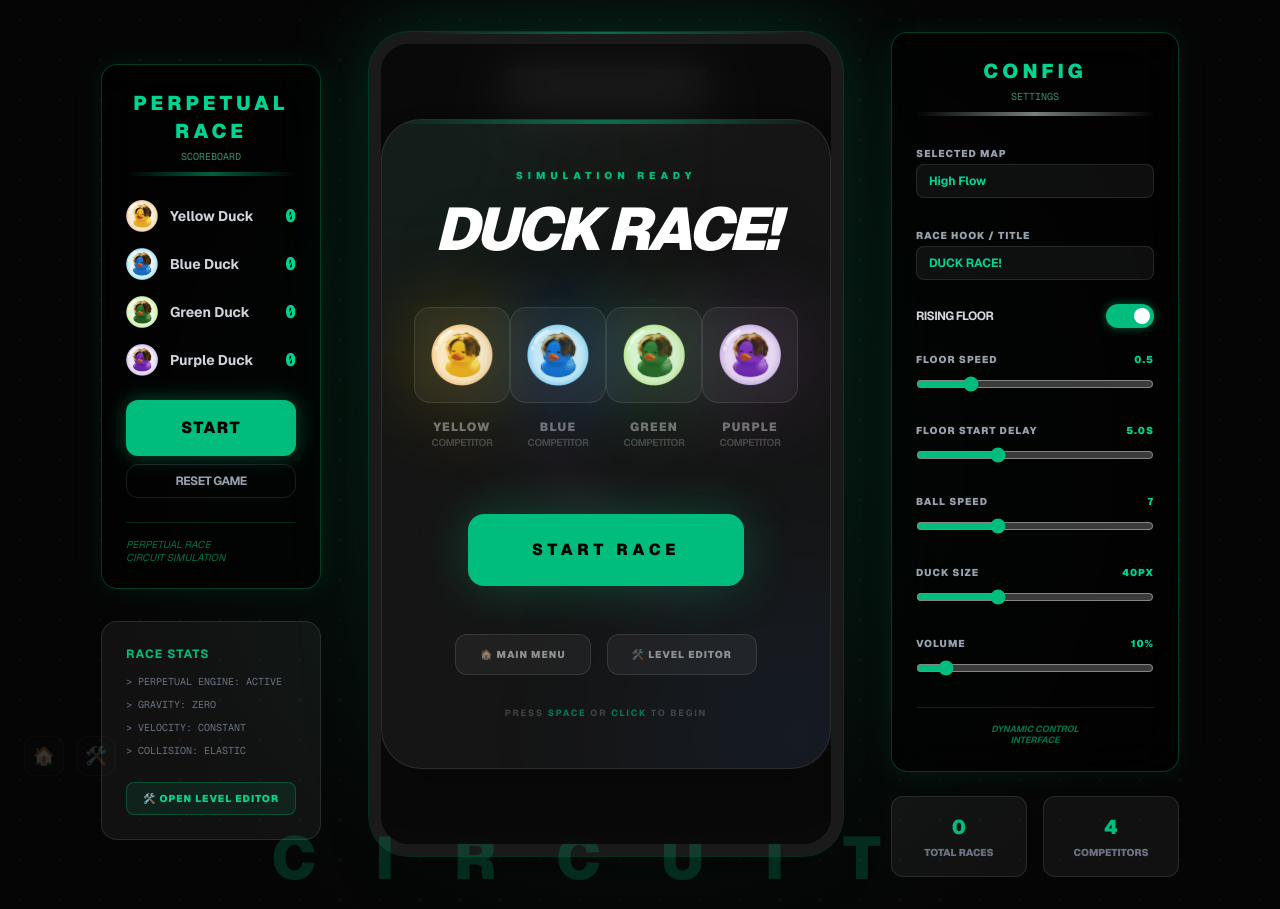
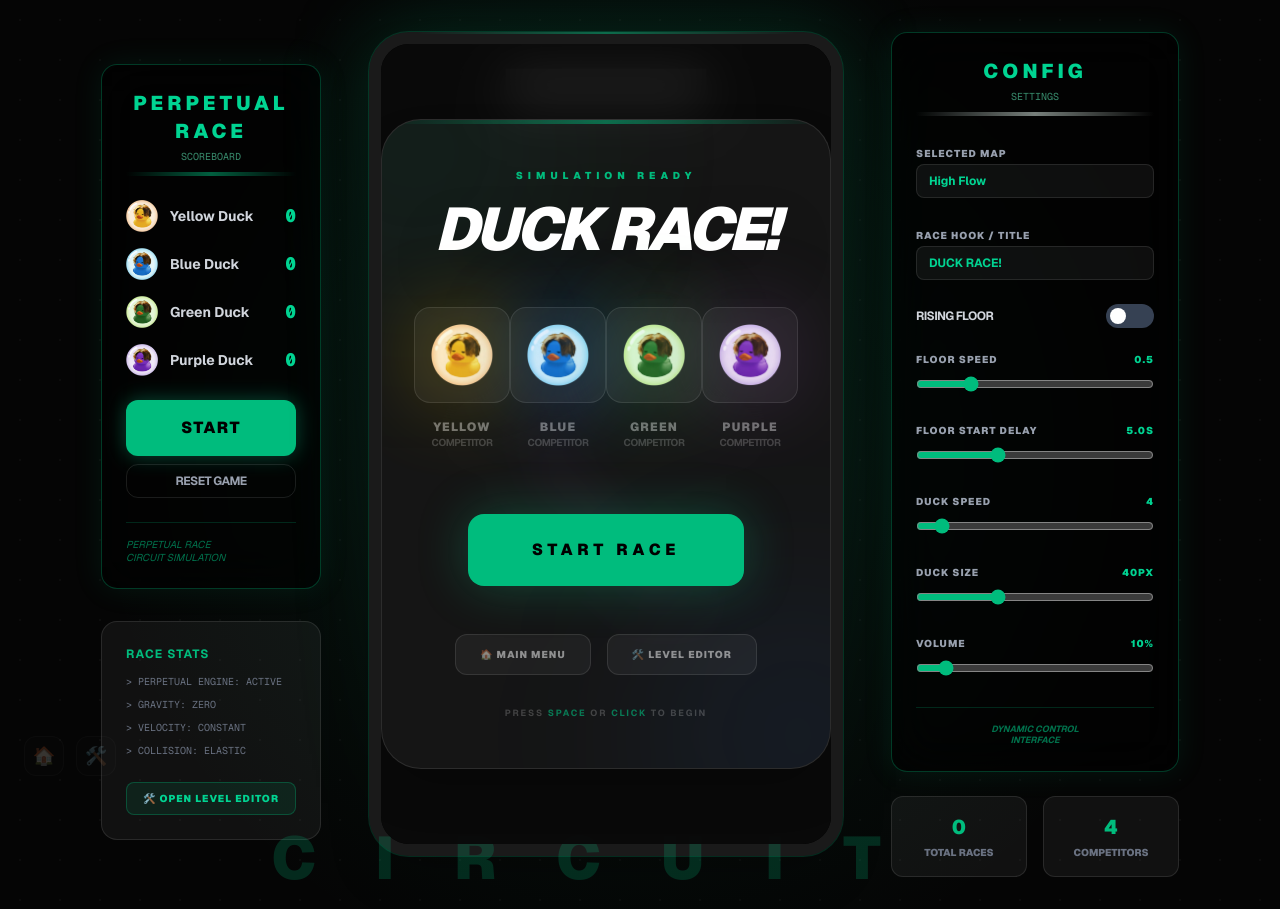
Before and after one commit to ivaniuss/minigames, a Next.js app: page /race-game in a window 1280 px wide. Built offline with nearby package versions, Linux system fonts and the light colour scheme.

Commit message:
adding feats

```diff
--- a/app/race-game/components/SettingsPanel.tsx
+++ b/app/race-game/components/SettingsPanel.tsx
@@ -148,7 +148,7 @@ export const SettingsPanel: React.FC<SettingsPanelProps> = ({ config, onChange }
 
         <div className="space-y-2">
           <div className="flex justify-between text-[10px] font-black text-gray-400 uppercase tracking-widest">
-            <span>Ball Speed</span>
+            <span>Duck Speed</span>
             <span className="text-emerald-400">{config.targetSpeed}</span>
           </div>
           <input
--- a/app/race-game/logic/PhysicsEngine.ts
+++ b/app/race-game/logic/PhysicsEngine.ts
@@ -27,7 +27,7 @@ export class PhysicsEngine {
   private raceStartTime: number = 0;
   private duckImages: Map<string, HTMLImageElement> = new Map();
   private config = {
-    floorEnabled: true,
+    floorEnabled: false,
     floorSpeed: 0.5,
     floorDelay: 5000,
     targetSpeed: 7,
--- a/app/race-game/page.tsx
+++ b/app/race-game/page.tsx
@@ -16,10 +16,10 @@ const RaceGamePage = () => {
   const [scores, setScores] = useState<Record<string, number>>({});
   const [isRaceActive, setIsRaceActive] = useState(false);
   const [config, setConfig] = useState({
-    floorEnabled: true,
+    floorEnabled: false,
     floorSpeed: 0.5,
     floorDelay: 5000,
-    targetSpeed: 7,
+    targetSpeed: 4,
     playerSize: 40,
     raceTitle: 'DUCK RACE!',
     activeLevel: 'high_flow',
```
